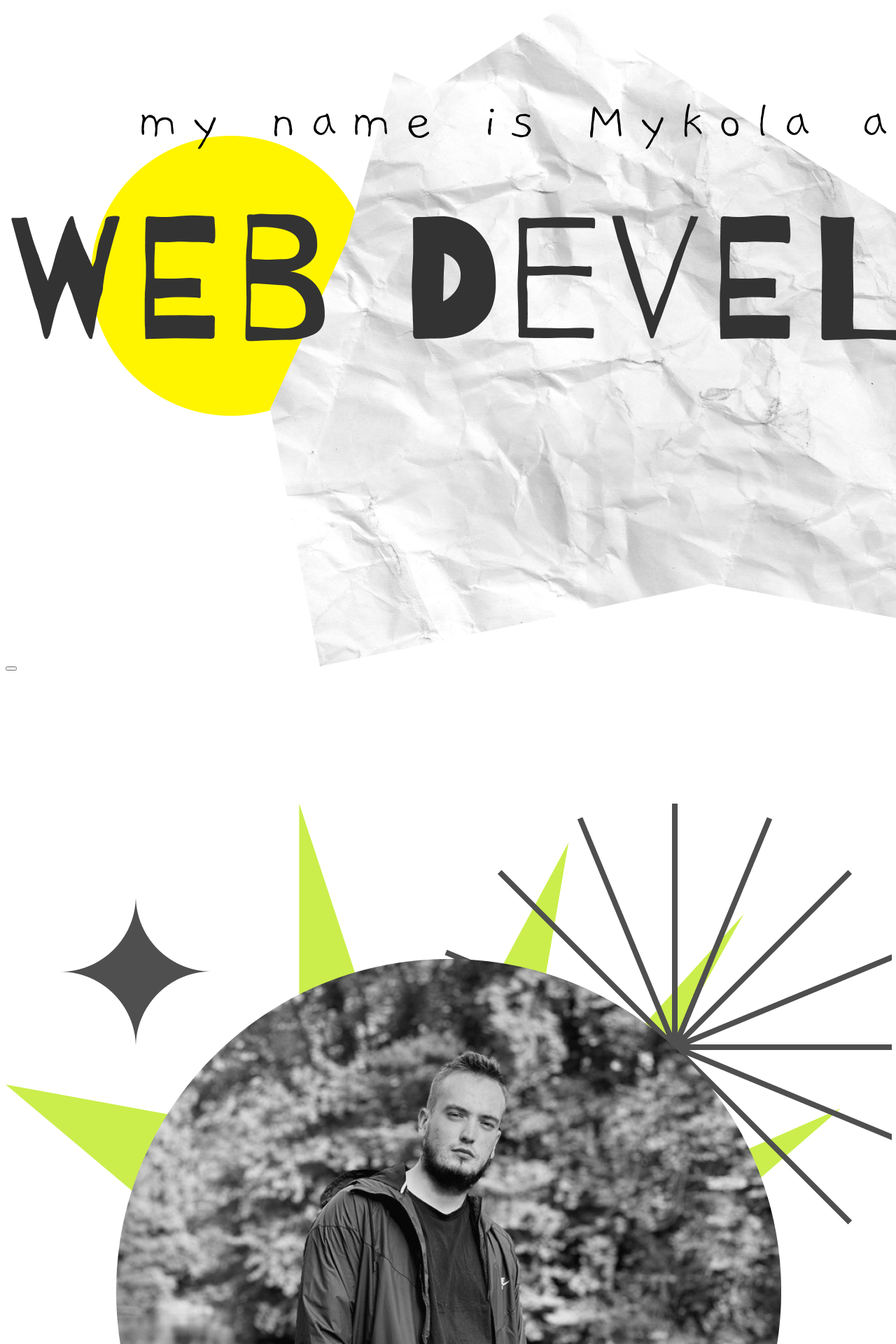
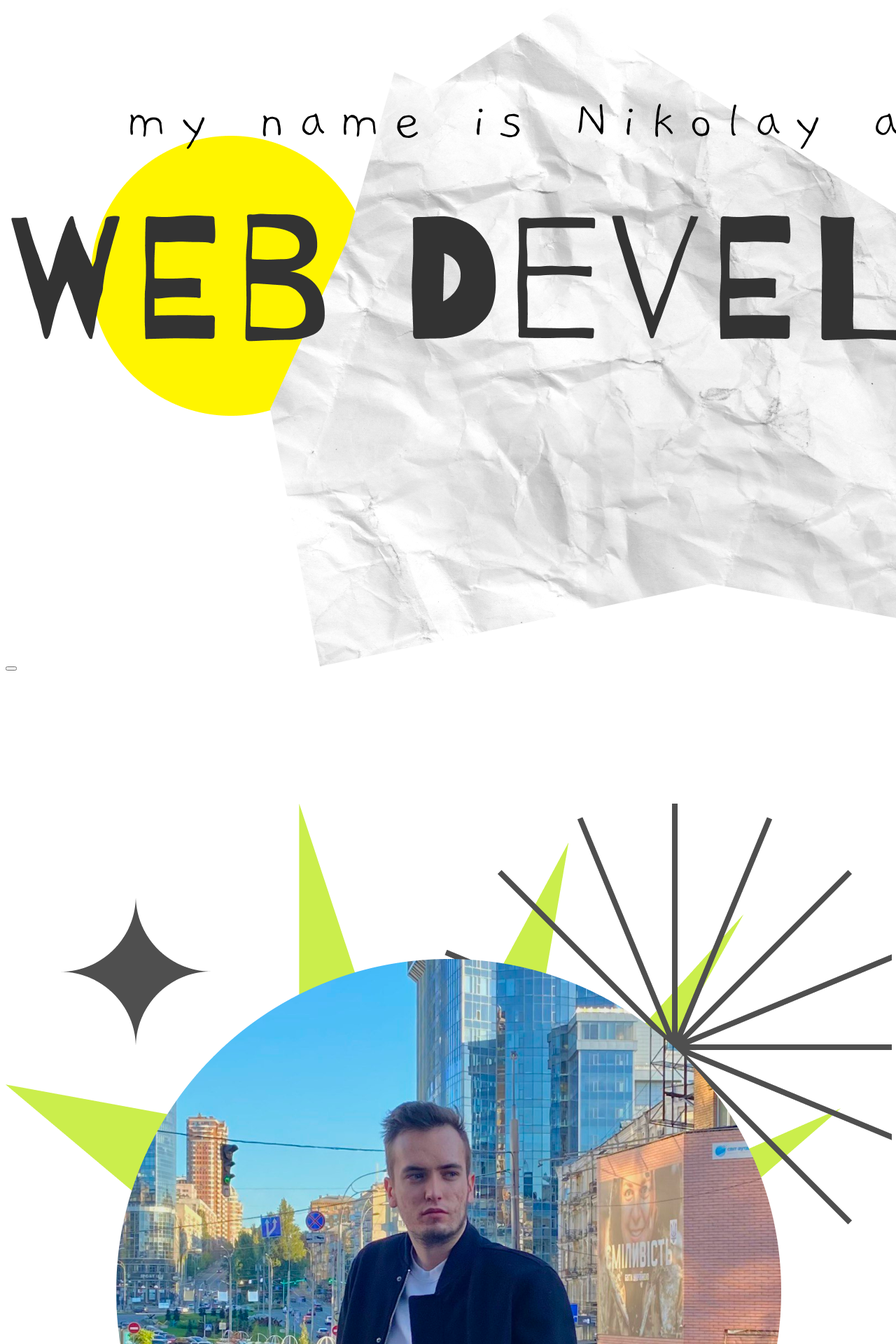
Before and after one commit to NikolayLV/CV, a PHP site: template app/views/type/creative.php in a window 1280 px wide; the page is wider, and only the part inside the window is pictured. Shown: the top 1920 px of that part at 70% size. Run offline with PHP 8.4, Linux system fonts and the light colour scheme; the template is opened without the code that fills it, so the values that code supplies are empty; some libraries are stand-ins or nearby versions.

Commit message:
CV | Change images

```diff
--- a/app/views/type/creative.php
+++ b/app/views/type/creative.php
@@ -4,7 +4,7 @@
 <body class="body_creative">
     <section class="main">
         <div class="main_block">
-            <img class="main_photo" src="<?php WWW ?>/assets/img/main.png" alt="">
+            <img class="main_photo" src="<?php WWW ?>/assets/img/mainNew.png" alt="">
         </div>
         <div class="main_btn">
             <button class="Btn2" onclick=""><?php __('main_btn'); ?>
@@ -39,7 +39,7 @@
             </p>
         </div>
         <div class="about_right">
-            <img class="about_img" src="<?php WWW ?>/assets/img/about2.png" alt="">
+            <img class="about_img" src="<?php WWW ?>/assets/img/aboutNew.png" alt="">
         </div>
     </section>
     <section class="skills">
```
Also changed, not shown: public/assets/img/aboutNew.png (added), public/assets/img/mainNew.png (added).
